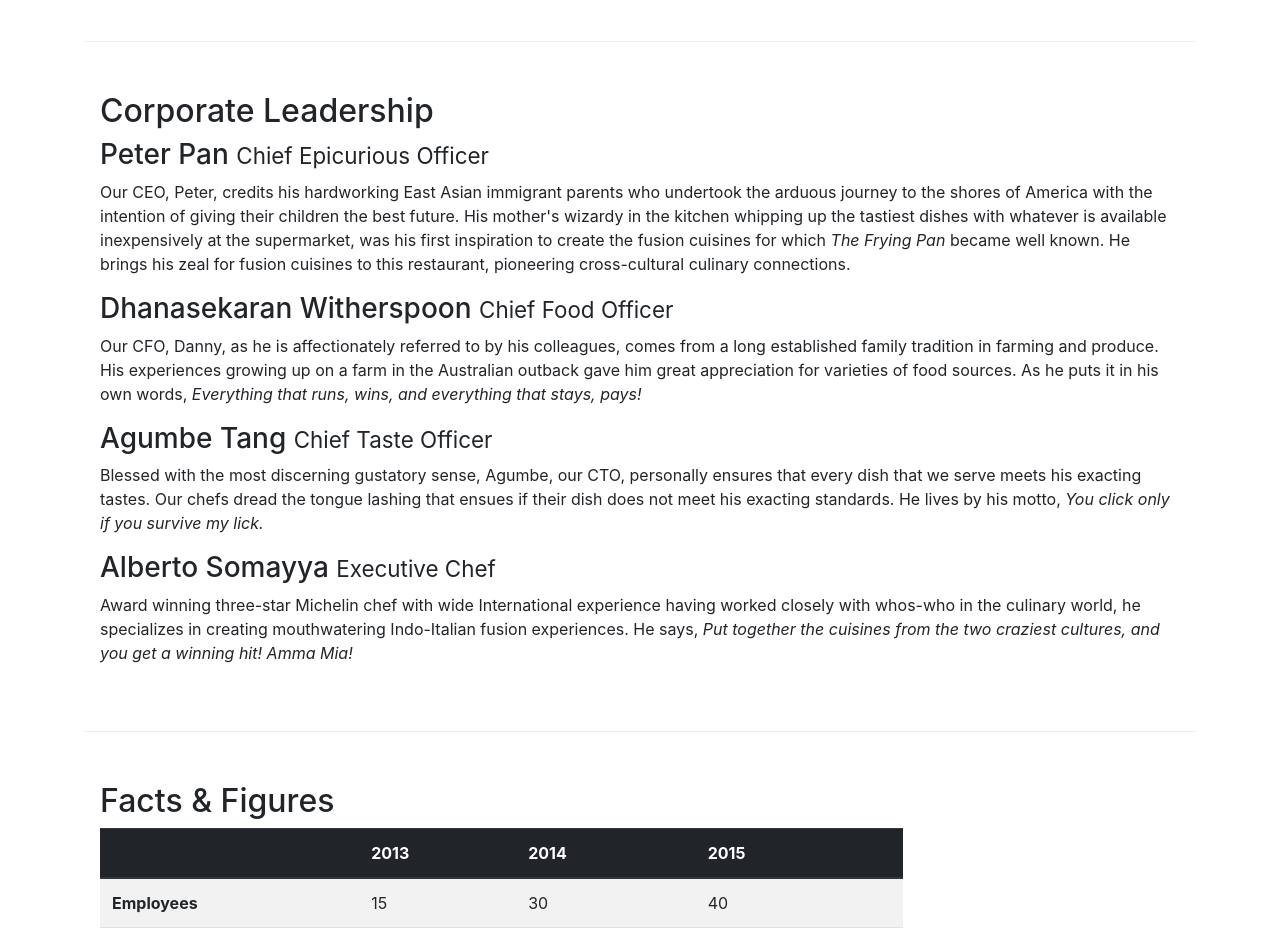
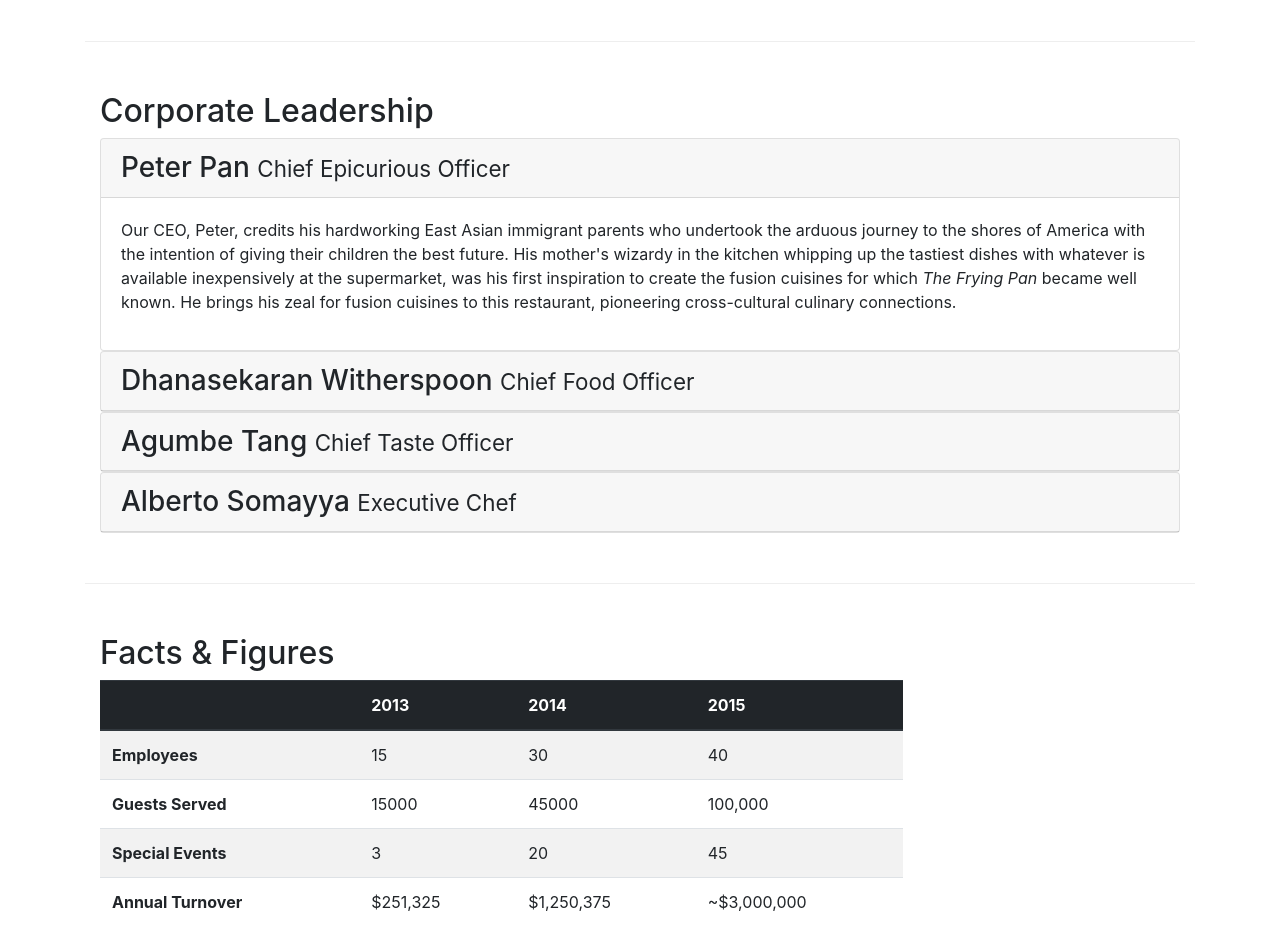
Before and after one commit to dhighlord/conFusion, a website: page aboutus.html in a window 1280 px wide. Shown: the part 880-1818 px from the top of the page. Drawn offline with nearby package versions, Linux system fonts and the light colour scheme.

Commit message:
Accordion added

```diff
--- a/aboutus.html
+++ b/aboutus.html
@@ -101,14 +101,64 @@
         <div class="row row-content">
             <div class="col-12">
                 <h2>Corporate Leadership</h2>
-                <h3>Peter Pan <small>Chief Epicurious Officer</small></h3>
-                <p>Our CEO, Peter, credits his hardworking East Asian immigrant parents who undertook the arduous journey to the shores of America with the intention of giving their children the best future. His mother's wizardy in the kitchen whipping up the tastiest dishes with whatever is available inexpensively at the supermarket, was his first inspiration to create the fusion cuisines for which <em>The Frying Pan</em> became well known. He brings his zeal for fusion cuisines to this restaurant, pioneering cross-cultural culinary connections.</p>
-                <h3>Dhanasekaran Witherspoon <small>Chief Food Officer</small></h3>
-                <p>Our CFO, Danny, as he is affectionately referred to by his colleagues, comes from a long established family tradition in farming and produce. His experiences growing up on a farm in the Australian outback gave him great appreciation for varieties of food sources. As he puts it in his own words, <em>Everything that runs, wins, and everything that stays, pays!</em></p>
-                <h3>Agumbe Tang <small>Chief Taste Officer</small></h3>
-                <p>Blessed with the most discerning gustatory sense, Agumbe, our CTO, personally ensures that every dish that we serve meets his exacting tastes. Our chefs dread the tongue lashing that ensues if their dish does not meet his exacting standards. He lives by his motto, <em>You click only if you survive my lick.</em></p>
-                <h3>Alberto Somayya <small>Executive Chef</small></h3>
-                <p>Award winning three-star Michelin chef with wide International experience having worked closely with whos-who in the culinary world, he specializes in creating mouthwatering Indo-Italian fusion experiences. He says, <em>Put together the cuisines from the two craziest cultures, and you get a winning hit! Amma Mia!</em></p>
+                <div id="accordion">
+                    <div class="card">
+                        <div class="card-header" role="tab" id="peterhead">
+                            <h3 class="mb-0">
+                                <a data-toggle="collapse" data-target="#peter">
+                                Peter Pan <small>Chief Epicurious Officer</small>
+                                </a>
+                            </h3>
+                        </div>
+                        <div class="collapse show" id="peter" data-parent="#accordion">
+                            <div class="card-body">
+                                <p class="d-none d-sm-block">Our CEO, Peter, credits his hardworking East Asian immigrant parents who undertook the arduous journey to the shores of America with the intention of giving their children the best future. His mother's wizardy in the kitchen whipping up the tastiest dishes with whatever is available inexpensively at the supermarket, was his first inspiration to create the fusion cuisines for which <em>The Frying Pan</em> became well known. He brings his zeal for fusion cuisines to this restaurant, pioneering cross-cultural culinary connections.</p>
+                            </div>
+                        </div>
+                    </div>
+                    <div class="card">
+                        <div class="card-header" role="tab" id="dannyhead">
+                            <h3 class="mb-0">
+                                <a class="collapsed" data-toggle="collapse" data-target="#danny">
+                                Dhanasekaran Witherspoon <small>Chief Food Officer</small>
+                                </a>
+                            </h3>
+                        </div>
+                    <div class="collapse" id="danny" data-parent="#accordion">
+                        <div class="card-body">
+                            <p class="d-none d-sm-block">Our CFO, Danny, as he is affectionately referred to by his colleagues, comes from a long established family tradition in farming and produce. His experiences growing up on a farm in the Australian outback gave him great appreciation for varieties of food sources. As he puts it in his own words, <em>Everything that runs, wins, and everything that stays, pays!</em></em></p>
+                        </div>
+                    </div>
+                </div>
+                <div class="card">
+                        <div class="card-header" role="tab" id="agumbehead">
+                            <h3 class="mb-0">
+                                <a class="collapsed" data-toggle="collapse" data-target="#agumbe">
+                                Agumbe Tang <small>Chief Taste Officer</small>
+                                </a>
+                            </h3>
+                        </div>
+                    <div class="collapse" id="agumbe" data-parent="#accordion">
+                        <div class="card-body">
+                            <p class="d-none d-sm-block">Blessed with the most discerning gustatory sense, Agumbe, our CTO, personally ensures that every dish that we serve meets his exacting tastes. Our chefs dread the tongue lashing that ensues if their dish does not meet his exacting standards. He lives by his motto, <em>You click only if you survive my lick.</em></p>
+                        </div>
+                    </div>
+                </div>
+                <div class="card">
+                        <div class="card-header" role="tab" id="albertohead">
+                            <h3 class="mb-0">
+                                <a class="collapsed" data-toggle="collapse" data-target="#alberto">
+                                Alberto Somayya <small>Executive Chef</small>
+                                </a>
+                            </h3>
+                        </div>
+                    <div class="collapse" id="alberto" data-parent="#accordion">
+                        <div class="card-body">
+                            <p class="d-none d-sm-block">Award winning three-star Michelin chef with wide International experience having worked closely with whos-who in the culinary world, he specializes in creating mouthwatering Indo-Italian fusion experiences. He says, <em>Put together the cuisines from the two craziest cultures, and you get a winning hit! Amma Mia!</em></p>
+                        </div>
+                    </div>
+                </div>
+                </div>
             </div>
        </div>
        <div class="row row-content">
--- a/css/styles.css
+++ b/css/styles.css
@@ -37,3 +37,10 @@
 .navbar-dark {
     background-color: #512DA8;
 }
+
+.tab-content {
+    border-left: 1px solid #DDD;
+    border-right: 1px solid #DDD;
+    border-bottom: 1px solid #DDD;
+    padding: 10px;
+}
```
Also changed, not shown: index.html (+1 -1 lines).
